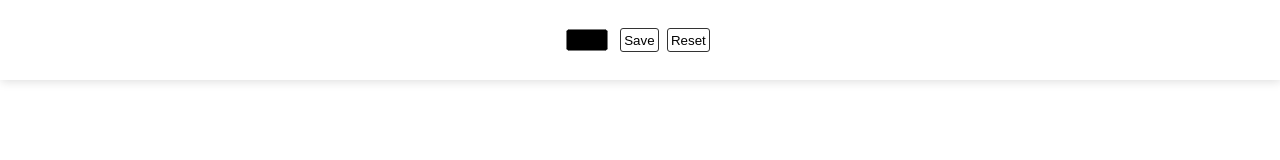
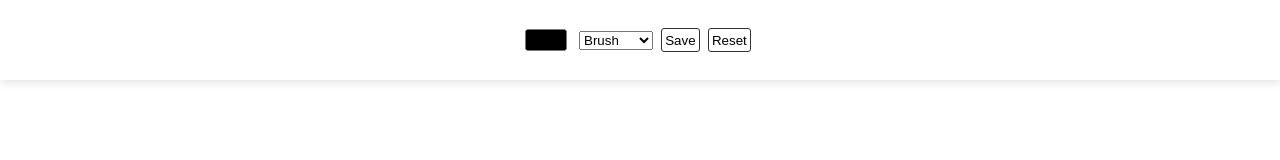
Before and after one commit to MichaelEyvazov/mister-canvas, a plain HTML site: page index.html in a window 1280 px wide. Drawn offline with nearby package versions, Linux system fonts and the light colour scheme.

Commit message:
Add Dropdown

```diff
--- a/index.html
+++ b/index.html
@@ -16,6 +16,13 @@
     <header>
         <div class="tools-container flex justify-content-center align-items-center">
             <input type="color" id="color-tool" onchange="onChangeColor(this)">
+            <select id="dropdown">
+                <option value="brush">Brush</option>
+                <option value="square">Square</option>
+                <option value="drowline">Drowline</option>
+                <option value="circle">Circle</option>
+                <option value="triangle">Triangle</option>
+            </select>
             <button class="btn-save" onclick="onSaveClick()">Save</button>
             <button class="btn-reset" onclick="onResetClick()">Reset</button>
         </div>
--- a/js/main.js
+++ b/js/main.js
@@ -23,6 +23,6 @@ function drawCanvas(coords) {
 }
 
 
-function onChangeColor(el){
-    console.log(el);
+function onChangeColor(el) {
+    gTools.color = el.value;
 }
```
